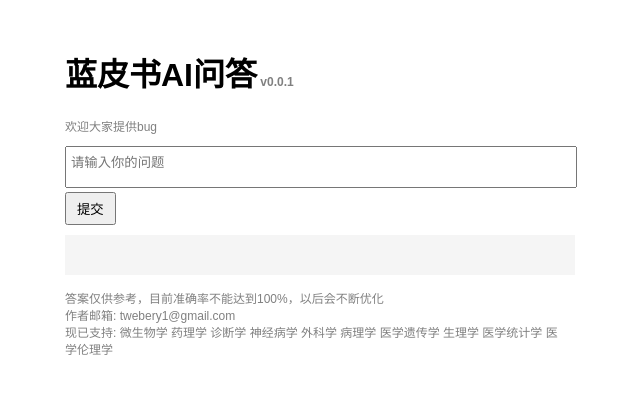
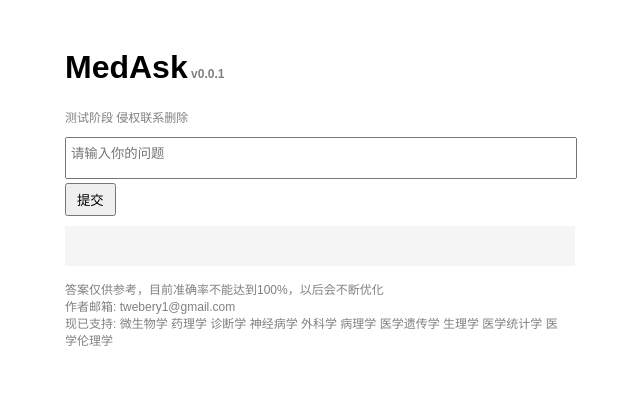
Before and after one commit to tw2818/medask, a React (Create React App) app: page / in a window 1280 px wide. Shown: the top 394 px of the page, without its empty margins (325-965 px from the left). Built offline with nearby package versions, Linux system fonts and the light colour scheme.

Commit message:
Update App.js

```diff
--- a/src/App.js
+++ b/src/App.js
@@ -63,8 +63,8 @@ function App() {
 
   return (
     <div className="container">
-      <h1>蓝皮书AI问答<span style={{ color: 'gray', fontSize: '12px' }}> v0.0.1</span></h1>
-      <p style={{ color: 'gray', fontSize: '12px' }}> 欢迎大家提供bug</p>
+      <h1>MedAsk<span style={{ color: 'gray', fontSize: '12px' }}> v0.0.1</span></h1>
+      <p style={{ color: 'gray', fontSize: '12px' }}> 测试阶段 侵权联系删除</p>
       <div className="input-container">
         <textarea
           id="questionInput"
```
